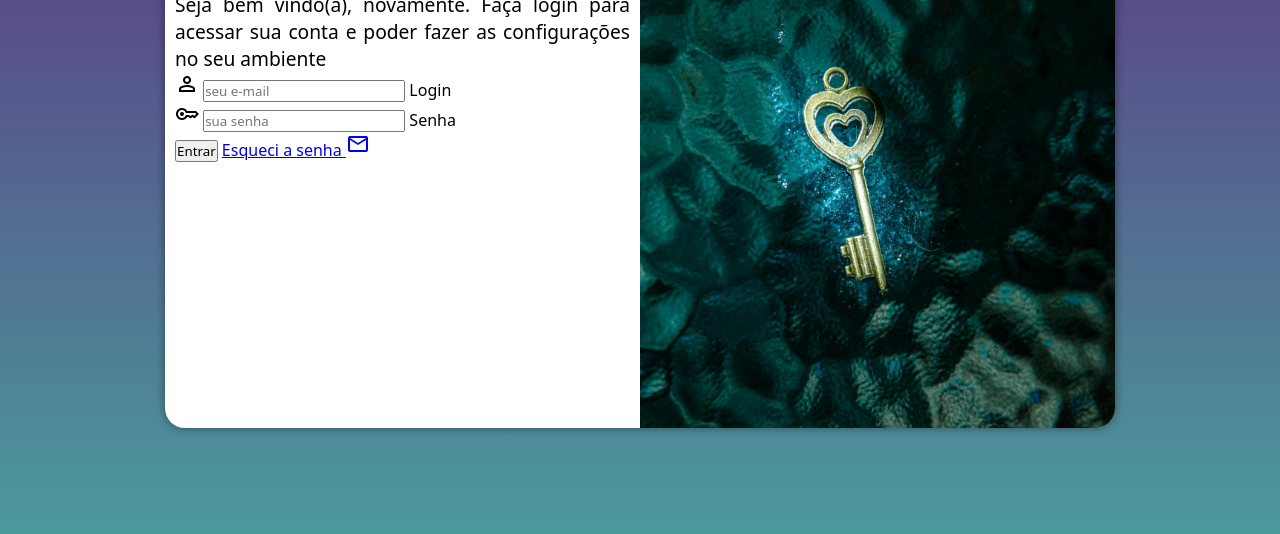
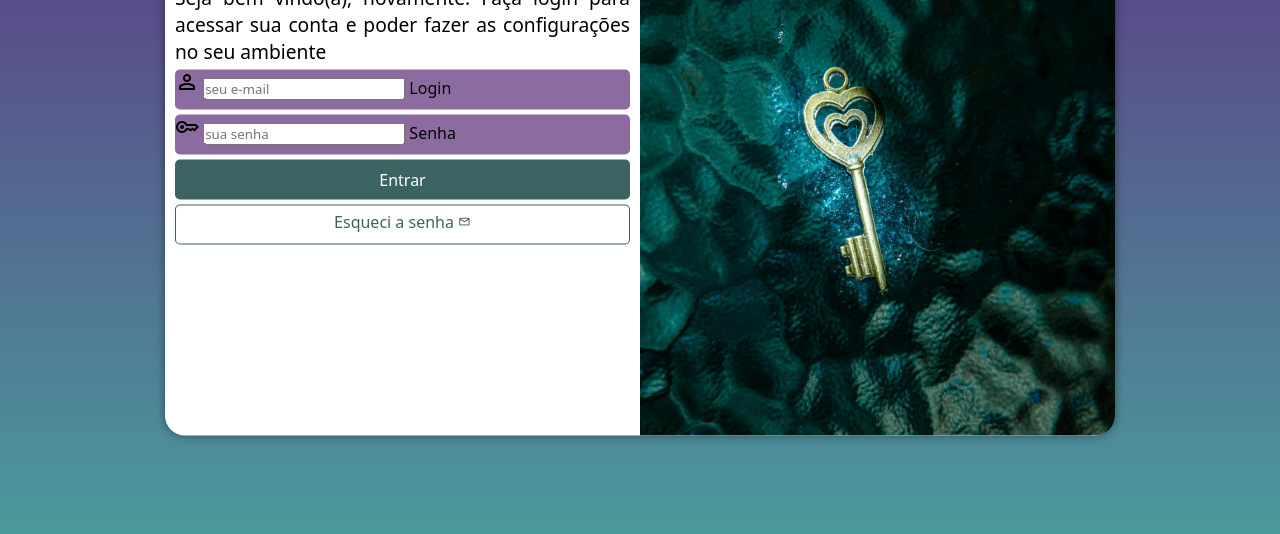
Before and after one commit to Mateus-d-Santos/projeto-login, a plain HTML site: page index.html in a window 1280 px wide. Shown: the part 222-756 px from the top of the page. Drawn offline with nearby package versions, Linux system fonts and the light colour scheme.

Commit message:
Formatação do Formulário

```diff
--- a/estilos/media-query.css
+++ b/estilos/media-query.css
@@ -29,6 +29,10 @@
     div#formulario > p {
         font-size: 1em;
     }
+
+    div.campo > label{
+        display: inline-block;
+    }
 }
 
 @media screen  and (min-width: 992px){
@@ -57,4 +61,8 @@
     div#formulario > p {
         font-size: 1.2em;
     }
+
+    div.campo > label{
+        display: inline-block;
+    }
 }
--- a/estilos/style.css
+++ b/estilos/style.css
@@ -32,7 +32,7 @@ section#login {
     transform: translate(-50%, -50%);
     overflow: hidden;
     background-color: white;
-    height: 500px;
+    height: 515px;
     width: 253px;
     border-radius: 20px;
     box-shadow: 0px 0px 10px rgba(0, 0, 0, 0.445);
@@ -62,3 +62,54 @@ div#formulario> h1 {
 div#formulario > p {
     font-size: 0.9em;
 }
+
+form >div.campo{
+    background-color: #5e327bb6;
+    width: 100%;
+    height: 40px;
+    border-radius: 5px;
+    margin: 5px 0px;
+}
+
+div.campo > label {
+    display: none;
+}
+
+form > input[type=submit] {
+    display: block;
+    font-size: 1em;
+    width: 100%;
+    height: 40px;
+    background-color: #224e4ce1;
+    color: white;
+    border: none;
+    border-radius: 5px;
+}
+
+form > input[type=submit]:hover{
+background-color: #2e605cc4;
+cursor: pointer;
+}
+
+form > a.botao {
+    display: block;
+    text-align: center;
+    font-size: 1em;
+    width: 100%;
+    height: 40px;
+    margin-top: 5px;
+    padding-top: 5px;
+    background-color: white;
+    border-radius: 5px;
+    border: 1px solid #224e4ce1;
+    text-decoration: none;
+    color: #224e4ce1;
+}
+
+form > a.botao:hover{
+    background-color: #4da19ac4;
+}
+
+form > a.botao > span {
+    font-size: 0.8em;
+}
--- a/index.html
+++ b/index.html
@@ -31,7 +31,7 @@
                         <label for="isenha">Senha</label>
                     </div>
                     <input type="submit" value="Entrar">
-                    <a href="esqueci.html">Esqueci a senha <span class="material-symbols-outlined">mail</span></a>
+                    <a href="esqueci.html" class="botao">Esqueci a senha <span class="material-symbols-outlined">mail</span></a>
                 </form>
             </div>
         </section>
```
